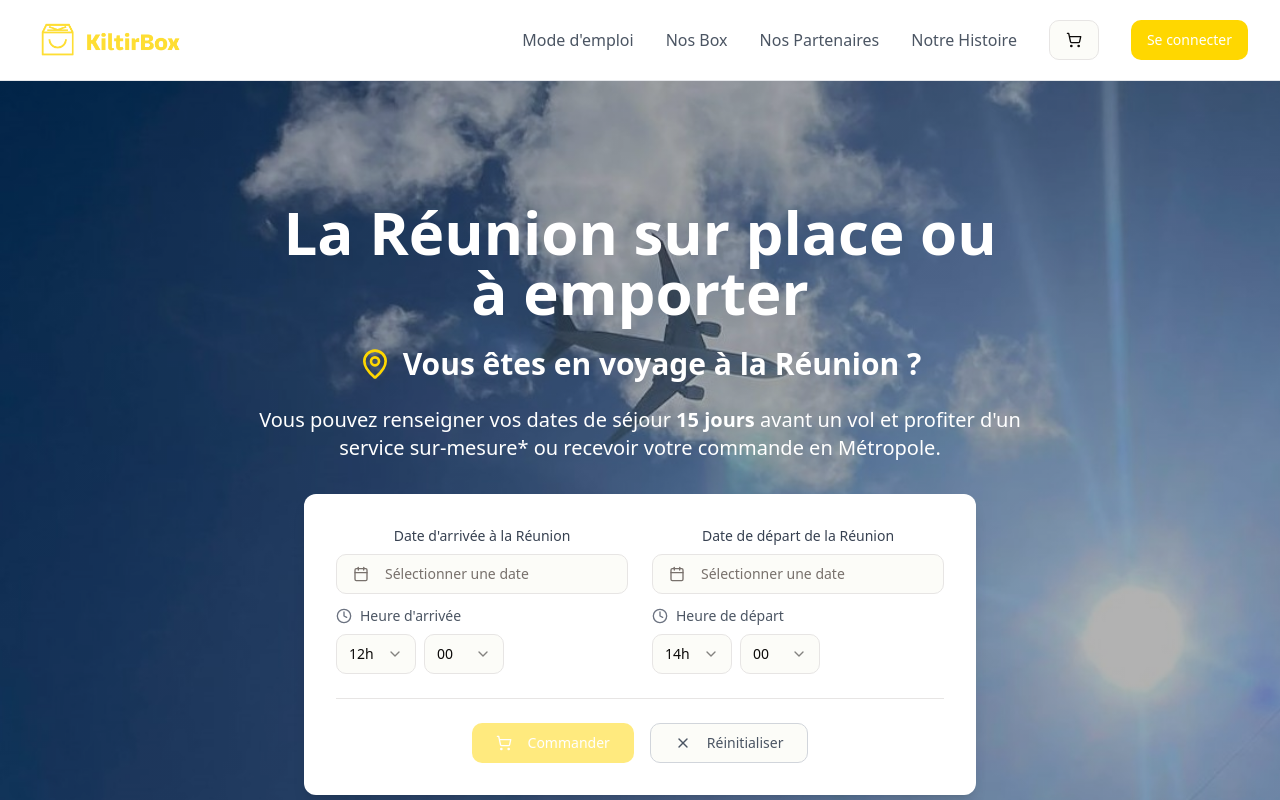
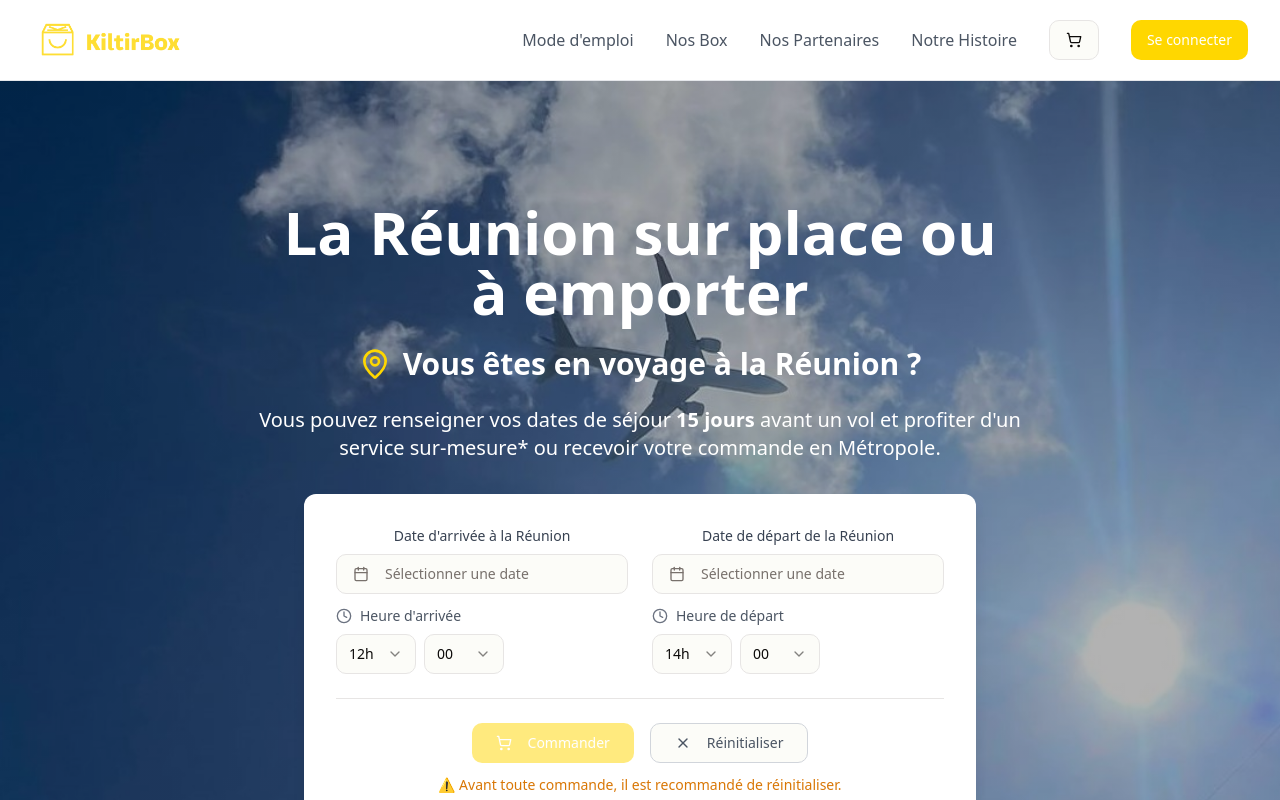
Before and after one commit to kiltir/local-box-bliss, a React (Vite) app: page / in a window 1280 px wide. Shown: the top 800 px of the page. Built offline with nearby package versions, Linux system fonts and the light colour scheme.

Commit message:
Add cautionary message

```diff
--- a/src/components/Hero.tsx
+++ b/src/components/Hero.tsx
@@ -260,6 +260,9 @@ const Hero = () => {
                       Réinitialiser
                     </Button>
                   </div>
+                  <p className="text-sm text-amber-600 mt-3 text-center font-medium">
+                    ⚠️ Avant toute commande, il est recommandé de réinitialiser.
+                  </p>
                   {!canProceed && (arrivalDate || departureDate) && <p className="text-sm text-gray-500 mt-4 text-center">
                       Veuillez sélectionner vos dates de séjour et votre préférence de récupération
                     </p>}
```
